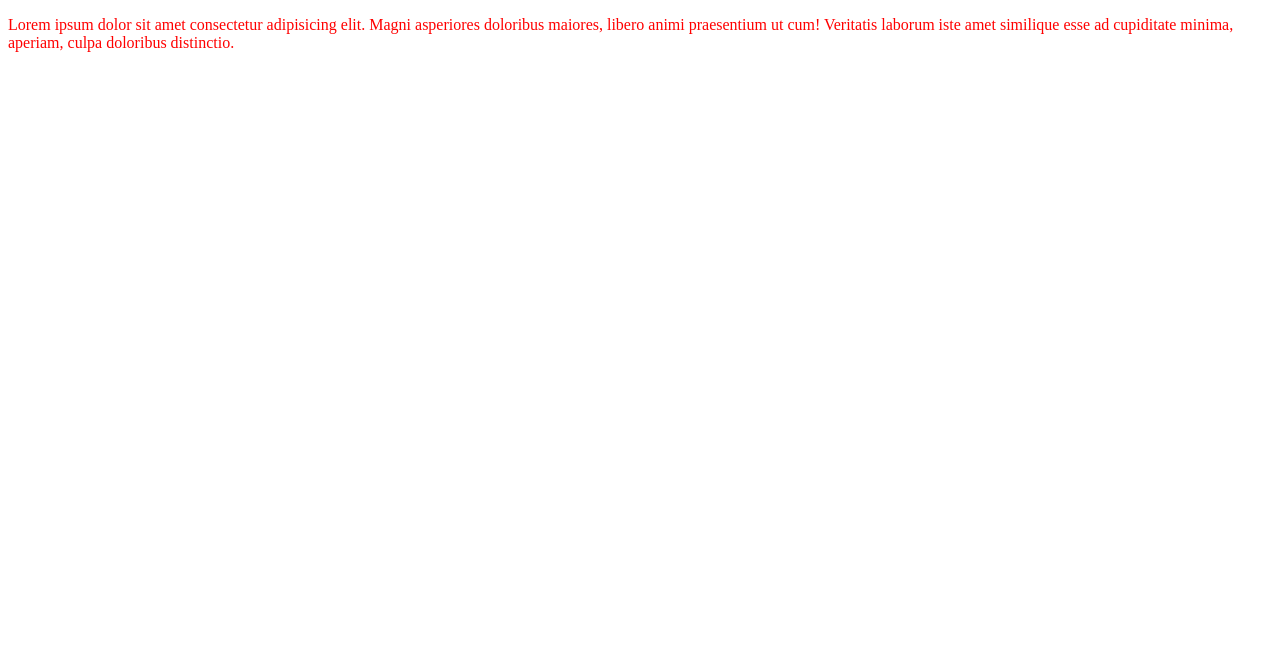
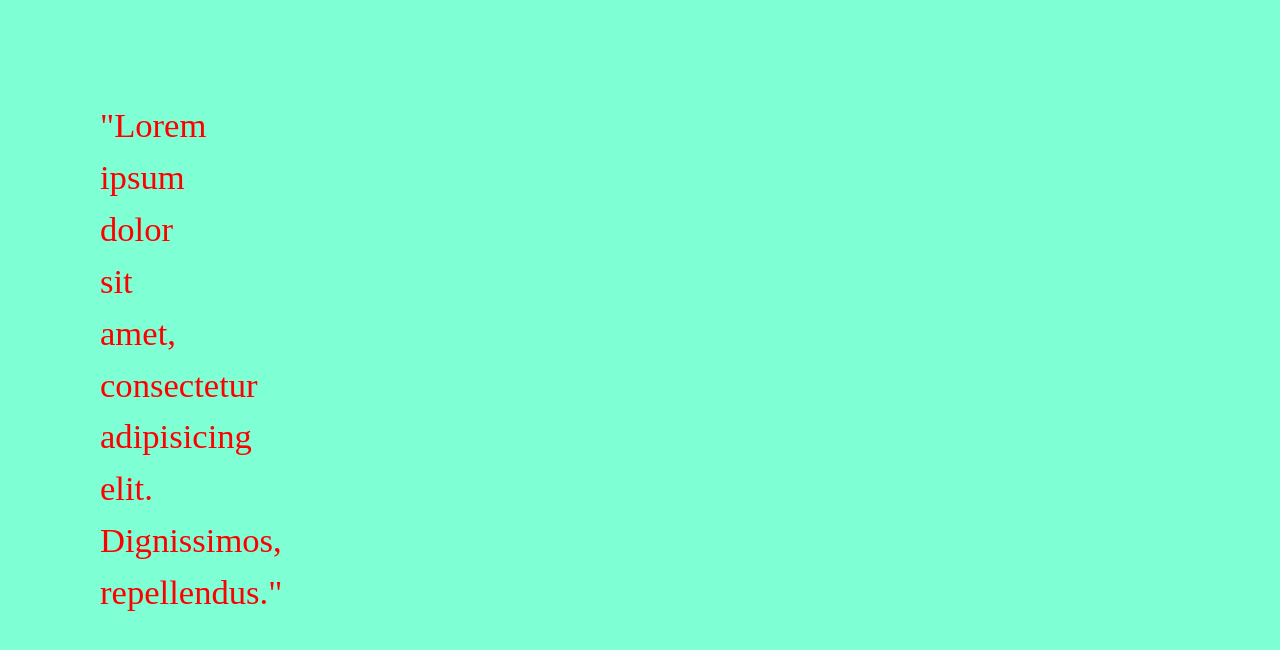
Before and after one commit to Killa930/future-tech, a website: page index.html in a window 1280 px wide. Drawn offline with Linux system fonts and the light colour scheme.

Commit message:
test in global.scss

```diff
--- a/index.html
+++ b/index.html
@@ -9,6 +9,6 @@
     <script src="/scripts/main.js" type="module" defer></script>
 </head>
 <body>
-    <p>Lorem ipsum dolor sit amet consectetur adipisicing elit. Magni asperiores doloribus maiores, libero animi praesentium ut cum! Veritatis laborum iste amet similique esse ad cupiditate minima, aperiam, culpa doloribus distinctio.</p>
+    <p>"Lorem ipsum dolor sit amet, consectetur adipisicing elit. Dignissimos, repellendus."</p>
 </body>
 </html>
--- a/styles/_globals.scss
+++ b/styles/_globals.scss
@@ -0,0 +1,17 @@
+@use 'helpers' as *;
+
+
+
+body {
+    padding: 100px;
+
+    p {
+        @include fluid-text(48, 16);
+
+        width: rem(100);
+
+        @include mobile {
+            background-color: red;
+        }
+    }
+}
--- a/styles/main.scss
+++ b/styles/main.scss
@@ -4,6 +4,11 @@
 @use 'utils';
 @use 'globals';
 
+
+body {
+    background-color: aquamarine;
+}
+
 body {
     p {
         color: red;
```
Also changed, not shown: styles/main.css, 1 other file.
